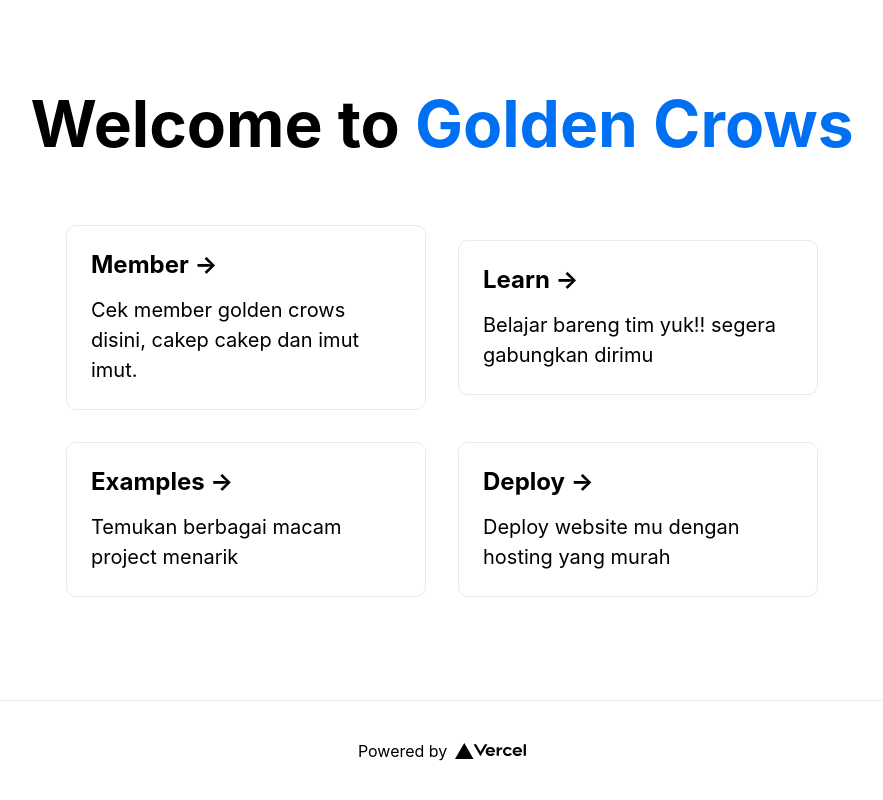
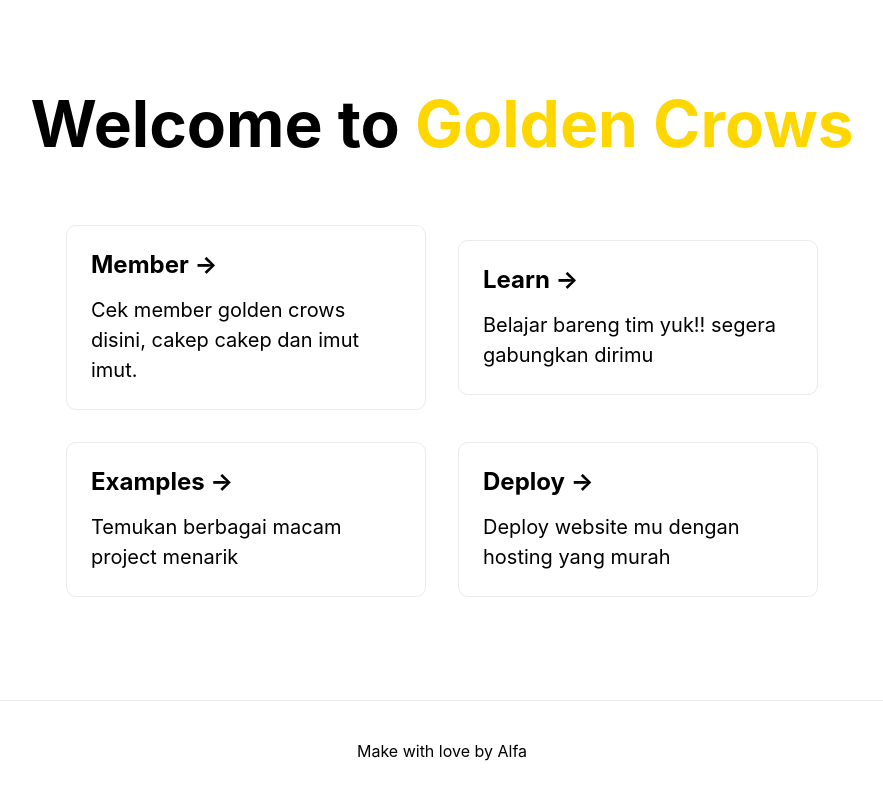
Before and after one commit to NoriAlafa/goldencrows, a Next.js app: page / in a window 1280 px wide. Shown: the whole page, without its empty margins (198-1081 px from the left). Built offline with nearby package versions, Linux system fonts and the light colour scheme.

Commit message:
[ADD]Member View

```diff
--- a/pages/index.js
+++ b/pages/index.js
@@ -14,7 +14,7 @@ export default function Home() {
         </h1>
 
         <div className="grid">
-          <a href="" className="card">
+          <a href="/users/detail" className="card">
             <h3>Member &rarr;</h3>
             <p>Cek member golden crows disini, cakep cakep dan imut imut.</p>
           </a>
@@ -45,14 +45,8 @@ export default function Home() {
       </main>
 
       <footer>
-        <a
-          href="https://vercel.com?utm_source=create-next-app&utm_medium=default-template&utm_campaign=create-next-app"
-          target="_blank"
-          rel="noopener noreferrer"
-        >
-          Powered by{' '}
-          <img src="/vercel.svg" alt="Vercel" className="logo" />
-        </a>
+
+          <p>Make with love by Alfa</p>
       </footer>
 
       <style jsx>{`
@@ -99,7 +93,7 @@ export default function Home() {
         }
 
         .title a {
-          color: #0070f3;
+          color: #FFD700;
           text-decoration: none;
         }
 
```
Also changed, not shown: pages/blog.tsx (added, +7 -0 lines), pages/users/detail.tsx (added, +7 -0 lines), pages/users/index.tsx (added, +7 -0 lines).
